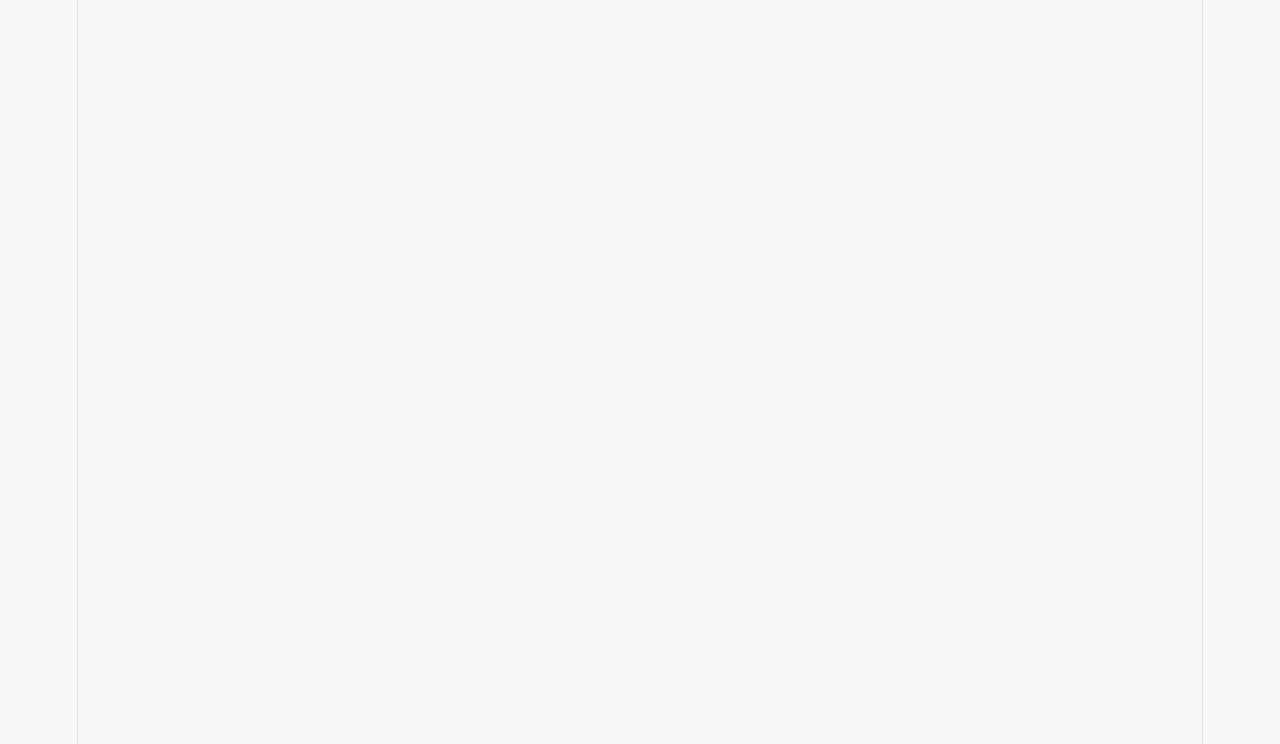
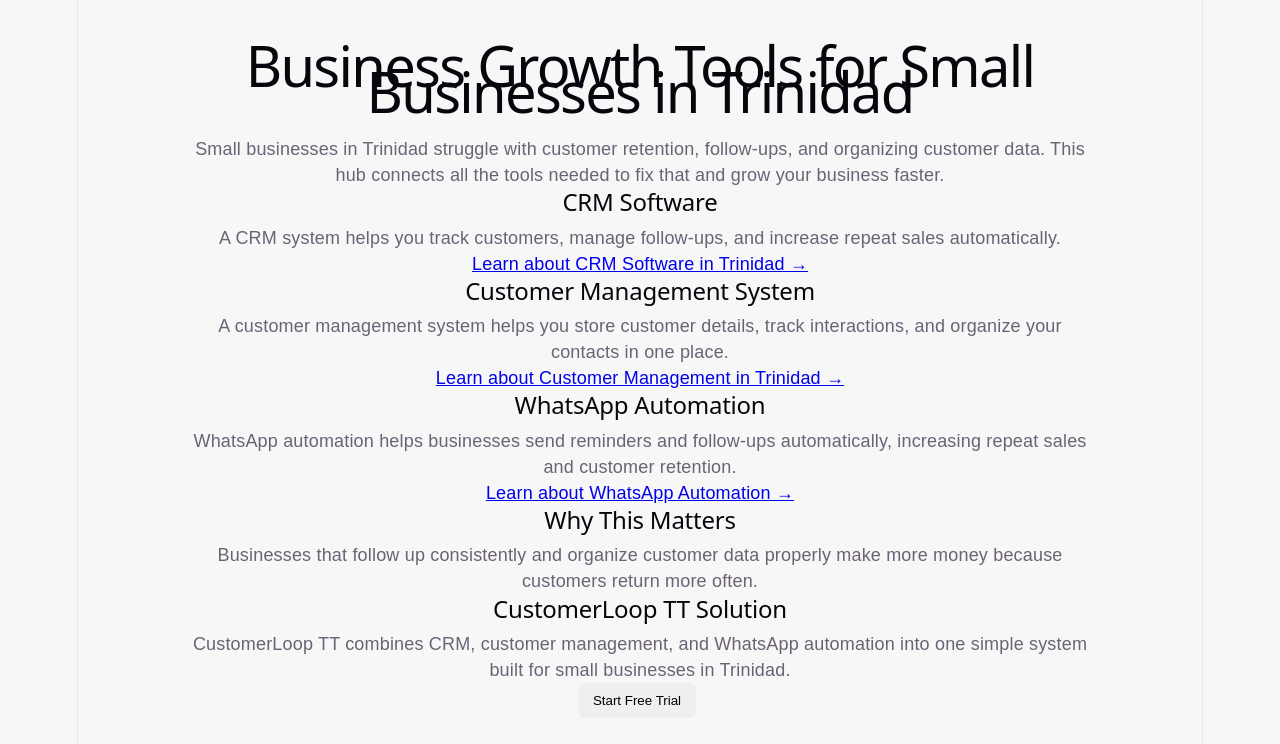
Before and after one commit to extrahandstt/customerloop-tt, a React (Vite) app: page /business-growth-trinidad in a window 1280 px wide. Before the commit this address had no page. Shown: the top 744 px of the page. Built offline with nearby package versions, Linux system fonts and the light colour scheme.

Commit message:
add SEO hub structure for Trinidad business growth

```diff
--- a/src/App.jsx
+++ b/src/App.jsx
@@ -14,6 +14,7 @@
 import CrmTrinidad from "./pages/seo/CrmTrinidad";
 import CustomerManagementTrinidad from "./pages/seo/CustomerManagementTrinidad";
 import WhatsappAutomationTrinidad from "./pages/seo/WhatsappAutomationTrinidad";
+import BusinessHubTrinidad from "./pages/seo/BusinessHubTrinidad";
 
 function App() {
   return (
@@ -28,6 +29,7 @@
         <Route path="/privacy" element={<PrivacyPolicy />} />
 <Route path="/refund" element={<RefundPolicy />} />
 <Route path="/terms" element={<Terms />} />
+<Route path="/business-growth-trinidad" element={<BusinessHubTrinidad />} />
 <Route path="/crm-trinidad" element={<CrmTrinidad />} />
 <Route
   path="/customer-management-software-trinidad"
--- /dev/null
+++ b/src/pages/seo/BusinessHubTrinidad.jsx
@@ -0,0 +1,72 @@
+import { Helmet } from "react-helmet-async";
+
+export default function BusinessHubTrinidad() {
+  return (
+    <div style={{ maxWidth: "900px", margin: "0 auto", padding: "20px" }}>
+
+      <Helmet>
+        <title>Business Growth Tools Trinidad | CRM, Customer Management & WhatsApp Automation</title>
+        <meta
+          name="description"
+          content="Learn how small businesses in Trinidad grow using CRM software, customer management systems, and WhatsApp automation tools."
+        />
+      </Helmet>
+
+      <h1>Business Growth Tools for Small Businesses in Trinidad</h1>
+
+      <p>
+        Small businesses in Trinidad struggle with customer retention, follow-ups, and organizing customer data.
+        This hub connects all the tools needed to fix that and grow your business faster.
+      </p>
+
+      {/* CRM SECTION */}
+      <h2>CRM Software</h2>
+      <p>
+        A CRM system helps you track customers, manage follow-ups, and increase repeat sales automatically.
+      </p>
+
+      <a href="/crm-trinidad">
+        Learn about CRM Software in Trinidad →
+      </a>
+
+      {/* CUSTOMER MANAGEMENT SECTION (NEW ADDED) */}
+      <h2>Customer Management System</h2>
+      <p>
+        A customer management system helps you store customer details, track interactions, and organize your contacts in one place.
+      </p>
+
+      <a href="/customer-management-trinidad">
+        Learn about Customer Management in Trinidad →
+      </a>
+
+      {/* WHATSAPP SECTION */}
+      <h2>WhatsApp Automation</h2>
+      <p>
+        WhatsApp automation helps businesses send reminders and follow-ups automatically, increasing repeat sales and customer retention.
+      </p>
+
+      <a href="/whatsapp-business-automation-trinidad">
+        Learn about WhatsApp Automation →
+      </a>
+
+      {/* WHY THIS MATTERS */}
+      <h2>Why This Matters</h2>
+      <p>
+        Businesses that follow up consistently and organize customer data properly make more money because customers return more often.
+      </p>
+
+      {/* SOLUTION BLOCK */}
+      <h2>CustomerLoop TT Solution</h2>
+      <p>
+        CustomerLoop TT combines CRM, customer management, and WhatsApp automation into one simple system built for small businesses in Trinidad.
+      </p>
+
+      <a href="/signup">
+        <button style={{ padding: "10px 15px", cursor: "pointer" }}>
+          Start Free Trial
+        </button>
+      </a>
+
+    </div>
+  );
+}
--- a/src/pages/seo/CrmTrinidad.jsx
+++ b/src/pages/seo/CrmTrinidad.jsx
@@ -87,6 +87,7 @@
           Customer Management Software
         </a>
         {" | "}
+        <a href="/business-growth-trinidad">Back to Business Hub</a>
         <a href="/">
           Home
         </a>
--- a/src/pages/seo/CustomerManagementTrinidad.jsx
+++ b/src/pages/seo/CustomerManagementTrinidad.jsx
@@ -44,6 +44,7 @@
   <a href="/whatsapp-business-automation-trinidad">
     WhatsApp Automation TT
   </a>
+  <a href="/business-growth-trinidad">Back to Business Hub</a>
 </div>
     </div>
   );
--- a/src/pages/seo/WhatsappAutomationTrinidad.jsx
+++ b/src/pages/seo/WhatsappAutomationTrinidad.jsx
@@ -80,6 +80,7 @@
           Customer Management Software
         </a>
         {" | "}
+        <a href="/business-growth-trinidad">Back to Business Hub</a>
         <a href="/">
           Home
         </a>
```
